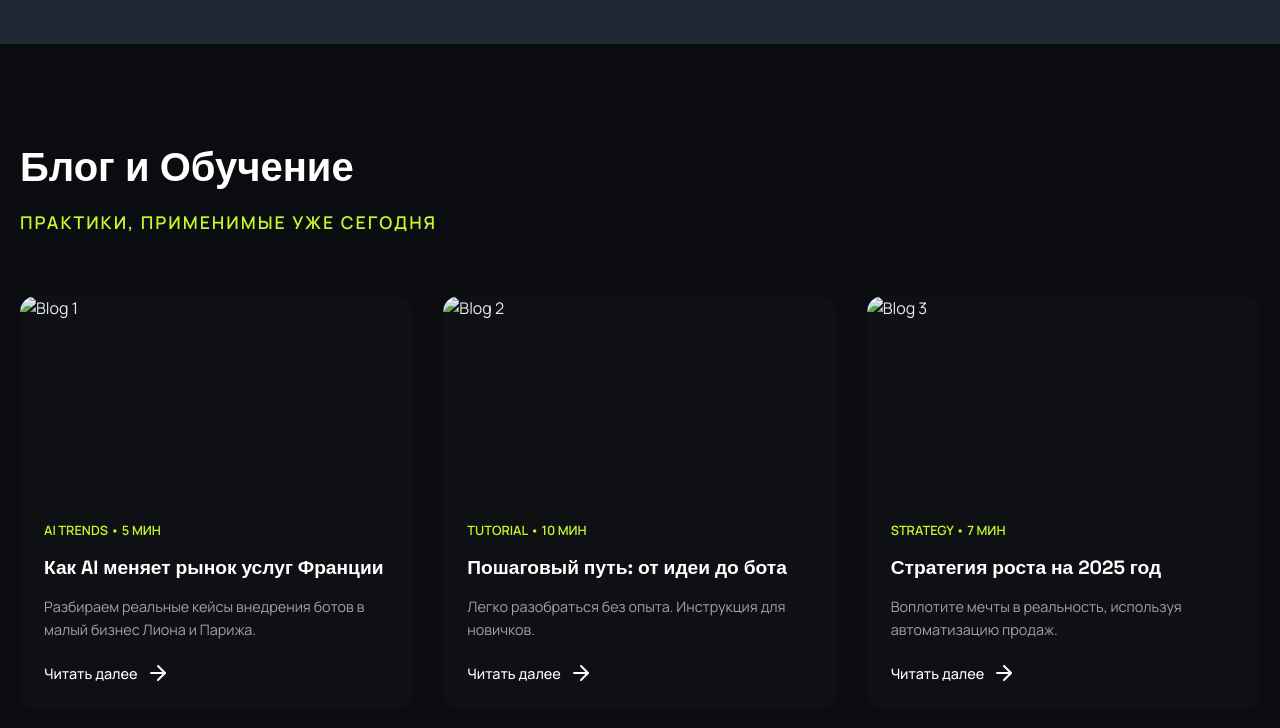
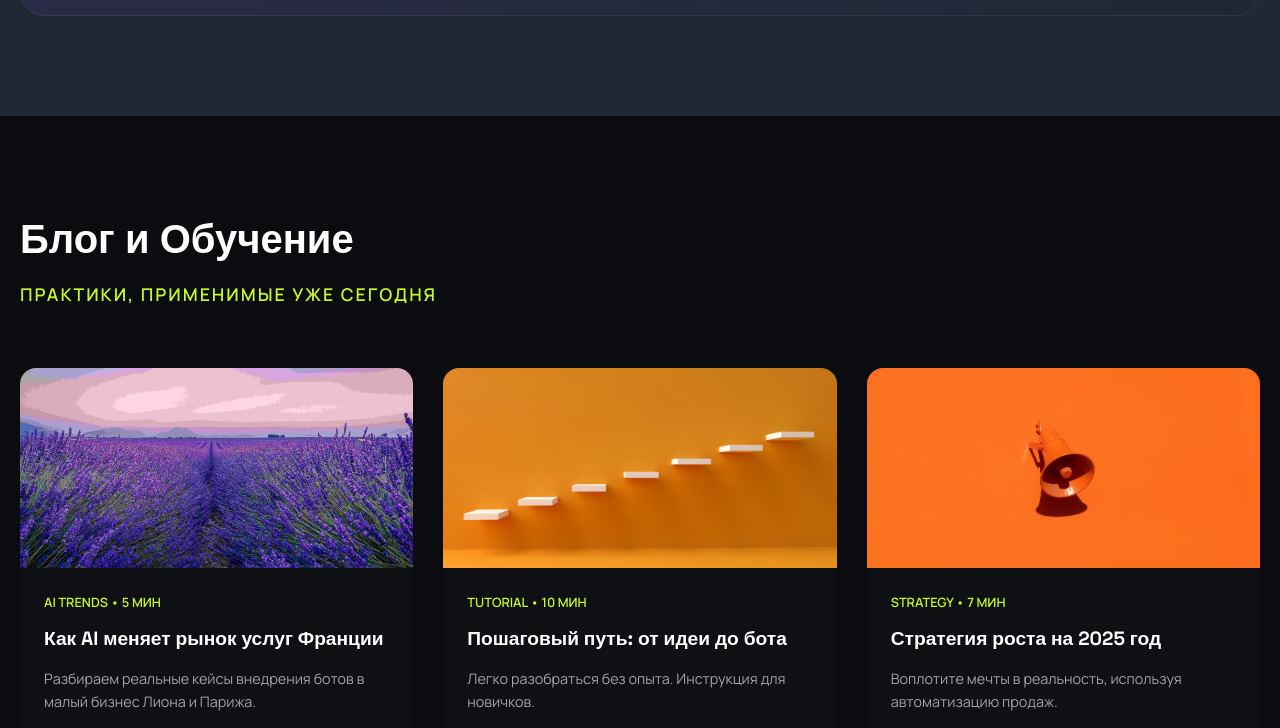
Before and after one commit to Kateryna-Katya/zyntra-brain, a plain HTML site: page index.html in a window 1280 px wide. Shown: the part 2824-3552 px from the top of the page. Drawn offline with nearby package versions, Linux system fonts and the light colour scheme.

Commit message:
Deploying to gh-pages from @ Kateryna-Katya/zyntra-brain@f89c983b37f9ffcb3e69ad83cc7d736b2aafce2a 🚀

```diff
--- a/index.html
+++ b/index.html
@@ -101,7 +101,7 @@
                 </ul>
             </div>
             <div class="about__image">
-                <img src="img/placeholder.png" alt="AI Interface" class="img-glass">
+                <img src="/zyntra-brain/assets/one-CSBbAb6M.jpg" alt="AI Interface" class="img-glass">
             </div>
         </div>
     </div>
@@ -183,36 +183,36 @@
         <div class="blog__grid">
             <article class="blog-card">
                 <div class="blog-card__image">
-                    <img src="img/placeholder.png" alt="Blog 1">
+                    <img src="/zyntra-brain/assets/two-BK3HTHf4.jpg" alt="Blog 1">
                 </div>
                 <div class="blog-card__content">
                     <div class="blog-card__meta">AI Trends • 5 мин</div>
                     <h3 class="blog-card__title">Как AI меняет рынок услуг Франции</h3>
                     <p class="blog-card__excerpt">Разбираем реальные кейсы внедрения ботов в малый бизнес Лиона и
                         Парижа.</p>
-                    <a href="#" class="blog-card__link">Читать далее <i data-lucide="arrow-right"></i></a>
+                    <a href="#contact" class="blog-card__link">Читать далее <i data-lucide="arrow-right"></i></a>
                 </div>
             </article>
             <article class="blog-card">
                 <div class="blog-card__image">
-                    <img src="img/placeholder.png" alt="Blog 2">
+                    <img src="/zyntra-brain/assets/three-BFne8N06.jpg" alt="Blog 2">
                 </div>
                 <div class="blog-card__content">
                     <div class="blog-card__meta">Tutorial • 10 мин</div>
                     <h3 class="blog-card__title">Пошаговый путь: от идеи до бота</h3>
                     <p class="blog-card__excerpt">Легко разобраться без опыта. Инструкция для новичков.</p>
-                    <a href="#" class="blog-card__link">Читать далее <i data-lucide="arrow-right"></i></a>
+                    <a href="#contact" class="blog-card__link">Читать далее <i data-lucide="arrow-right"></i></a>
                 </div>
             </article>
             <article class="blog-card">
                 <div class="blog-card__image">
-                    <img src="img/placeholder.png" alt="Blog 3">
+                    <img src="/zyntra-brain/assets/four-wHhNg0u-.jpg" alt="Blog 3">
                 </div>
                 <div class="blog-card__content">
                     <div class="blog-card__meta">Strategy • 7 мин</div>
                     <h3 class="blog-card__title">Стратегия роста на 2025 год</h3>
                     <p class="blog-card__excerpt">Воплотите мечты в реальность, используя автоматизацию продаж.</p>
-                    <a href="#" class="blog-card__link">Читать далее <i data-lucide="arrow-right"></i></a>
+                    <a href="#contact" class="blog-card__link">Читать далее <i data-lucide="arrow-right"></i></a>
                 </div>
             </article>
         </div>
@@ -238,7 +238,7 @@
                         <span class="val">+45%</span>
                         <span class="label">Обработка заявок</span>
                     </div>
-                    <img src="img/placeholder.png" alt="Case 1" class="case-card__bg">
+                    <img src="/zyntra-brain/assets/five-DILbxbLN.jpg" alt="Case 1" class="case-card__bg">
                 </div>
             </div>
 
@@ -251,7 +251,7 @@
                         <span class="val">x3.2</span>
                         <span class="label">Рост конверсии</span>
                     </div>
-                    <img src="img/placeholder.png" alt="Case 2" class="case-card__bg">
+                    <img src="/zyntra-brain/assets/six-DbN94gmR.jpg" alt="Case 2" class="case-card__bg">
                 </div>
             </div>
 
@@ -264,7 +264,7 @@
                         <span class="val">24/7</span>
                         <span class="label">Работа без выходных</span>
                     </div>
-                    <img src="img/placeholder.png" alt="Case 3" class="case-card__bg">
+                    <img src="/zyntra-brain/assets/seven-JRTPTQJP.jpg" alt="Case 3" class="case-card__bg">
                 </div>
             </div>
 
```
Also changed, not shown: assets/five-DILbxbLN.jpg (added), assets/four-wHhNg0u-.jpg (added), assets/one-CSBbAb6M.jpg (added), assets/seven-JRTPTQJP.jpg (added), assets/six-DbN94gmR.jpg (added), assets/three-BFne8N06.jpg (added), assets/two-BK3HTHf4.jpg (added).
